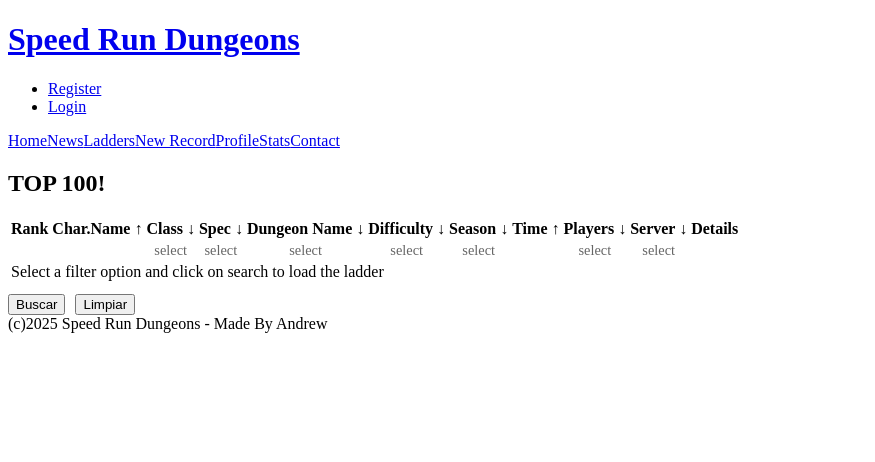
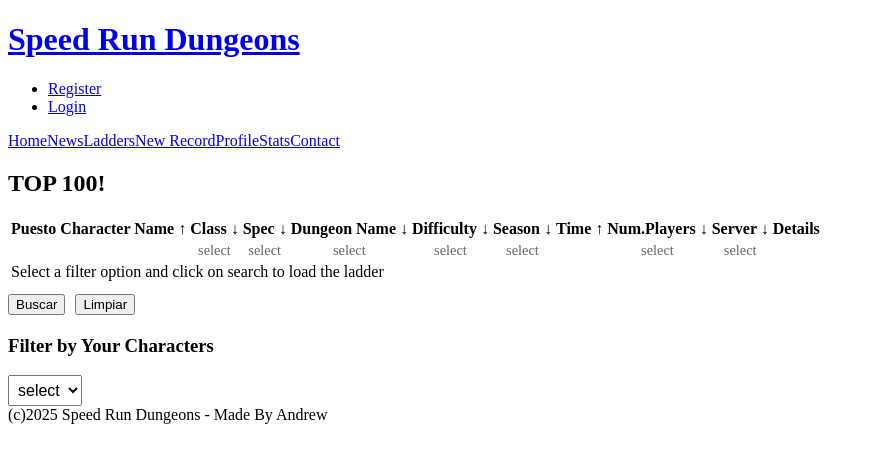
Before and after one commit to andriusmw/MMORanking-Front, a React (Create React App) app: page /ladders in a window 1280 px wide. Shown: the top 462 px of the page, without its empty margins (0-875 px from the left). Built offline with nearby package versions, Linux system fonts and the light colour scheme.

Commit message:
getting place from ladder

```diff
--- /dev/null
+++ b/src/components/CharacterRankFilter.js
@@ -0,0 +1,110 @@
+import { useState, useEffect, useRef, useContext } from "react";
+import { AuthContext } from "../context/AuthContext"; // Ajusta la ruta según tu estructura
+
+// Componente hijo que filtra y muestra el rank de un personaje del usuario en los resultados de LadderRecordList
+const CharacterRankFilter = ({ ladderRecords }) => {
+    console.log("ladderRecords", ladderRecords)
+
+  // Obtiene el usuario logueado desde el AuthContext
+  const { user } = useContext(AuthContext);
+
+  // Estado para el personaje seleccionado por el usuario (almacena el name para el value)
+  const [selectedCharacter, setSelectedCharacter] = useState("select");
+
+  // Estado para almacenar el resultado encontrado (si existe)
+  const [characterResult, setCharacterResult] = useState(null);
+
+  // Referencia para el desplegable del filtro
+  const characterSelectRef = useRef(null);
+
+  // Lista de personajes del usuario logueado (extraída del AuthContext)
+  const userCharacters = user?.characters || [];
+
+  // Opciones del filtro de personajes, empezando con "select"
+  const characterOptions = [
+    { id: "select", name: "select", class1: "", server: "" }, // Opción inicial
+    ...userCharacters.map(char => ({
+      id: char.id,
+      name: char.name,
+      class1: char.class1,
+      server: char.server
+    }))
+  ];
+
+  // Maneja el clic fuera del desplegable para cerrarlo
+  useEffect(() => {
+    const handleClickOutside = (event) => {
+      if (characterSelectRef.current && !characterSelectRef.current.contains(event.target)) {
+        setSelectedCharacter("select"); // Cierra el desplegable y restablece al valor inicial
+      }
+    };
+    document.addEventListener("mousedown", handleClickOutside);
+    return () => document.removeEventListener("mousedown", handleClickOutside);
+  }, []);
+
+  // Maneja el cambio en la selección del personaje
+  const handleCharacterChange = (e) => {
+    const value = e.target.value;
+    setSelectedCharacter(value);
+
+    if (value !== "select") {
+      // Encuentra el personaje seleccionado en userCharacters para obtener su servidor
+      const selectedChar = userCharacters.find(char => char.name === value);
+      if (selectedChar) {
+        // Busca en ladderRecords usando nombre y servidor
+        const foundCharacter = ladderRecords.find(record =>
+          record.character_name === selectedChar.name && record.server === selectedChar.server
+        );
+        if (foundCharacter) {
+          // Calcula el puesto/rank basado en el índice en ladderRecords
+          const rank = ladderRecords.findIndex(record =>
+            record.character_name === selectedChar.name && record.server === selectedChar.server
+          ) + 1;
+          setCharacterResult({ ...foundCharacter, rank });
+        } else {
+          setCharacterResult(null); // No se encontró el personaje
+        }
+      }
+    } else {
+      setCharacterResult(null); // Restablece si se selecciona "select"
+    }
+  };
+
+  return (
+    <div style={{ marginTop: "20px" }}>
+      <h3>Filter by Your Characters</h3>
+      <div>
+        <select
+          ref={characterSelectRef}
+          value={selectedCharacter}
+          onChange={handleCharacterChange}
+          style={{ padding: "5px", fontSize: "1em" }}
+        >
+          {characterOptions.map(option => (
+            <option key={option.id} value={option.name}>
+              {option.name === "select" ? "select" : `${option.name} (${option.class1} - ${option.server})`}
+            </option>
+          ))}
+        </select>
+      </div>
+      {characterResult ? (
+        <div style={{ marginTop: "10px" }}>
+          <p><strong>Rank:</strong> {characterResult.rank}</p>
+          <p><strong>Character Name:</strong> {characterResult.character_name}</p>
+          <p><strong>Class:</strong> {characterResult.class1}</p>
+          <p><strong>Spec:</strong> {characterResult.class2}</p>
+          <p><strong>Dungeon Name:</strong> {characterResult.dungeon_name}</p>
+          <p><strong>Difficulty:</strong> {characterResult.difficulty}</p>
+          <p><strong>Season:</strong> {characterResult.season}</p>
+          <p><strong>Time:</strong> {characterResult.time}</p>
+          <p><strong>Num. Players:</strong> {characterResult.num_players}</p>
+          <p><strong>Server:</strong> {characterResult.server}</p>
+        </div>
+      ) : selectedCharacter !== "select" ? (
+        <p style={{ marginTop: "10px" }}>This character was not found in the ladder results.</p>
+      ) : null}
+    </div>
+  );
+};
+
+export default CharacterRankFilter;
--- a/src/components/LadderRecordsList.js
+++ b/src/components/LadderRecordsList.js
@@ -1,18 +1,19 @@
 import { useState, useEffect, useRef } from "react";
 import { Link } from "react-router-dom";
 import useLadderRecords from "../hooks/useLadderRecords";
+import CharacterRankFilter from "./CharacterRankFilter"; // Ajusta la ruta según tu estructura
 
 // Componente que muestra una lista paginada de registros con filtros seleccionables
 export const LadderRecordList = ({ ladderRecords: initialRecords = [] }) => {
   // Estado para almacenar los filtros seleccionados por el usuario
   const [filters, setFilters] = useState({
-    dungeon_name: null,       // Filtro obligatorio, inicia sin valor seleccionado
-    difficulty: null,         // Filtro obligatorio, inicia sin valor seleccionado
-    season: null,             // Filtro obligatorio, inicia sin valor seleccionado
-    num_players: "select",    // Filtro opcional, inicia en "select" (sin filtro aplicado)
-    class1: "select",         // Filtro opcional, inicia en "select" (sin filtro aplicado)
-    class2: "select",         // Filtro opcional, inicia en "select" (sin filtro aplicado)
-    server: "",               // Filtro opcional, inicia vacío (equivalente a "todos")
+    dungeon_name: null,
+    difficulty: null,
+    season: null,
+    num_players: "select",
+    class1: "select",
+    class2: "select",
+    server: "",
   });
 
   // Estado para controlar qué desplegable/input está abierto
@@ -31,7 +32,7 @@ export const LadderRecordList = ({ ladderRecords: initialRecords = [] }) => {
   const [currentPage, setCurrentPage] = useState(1);
 
   // Constante que define cuántos registros se muestran por página
-  const recordsPerPage = 50;
+  const recordsPerPage = 10;
 
   // Hook personalizado para obtener registros del backend cuando appliedFilters cambia
   const { ladderRecords: fetchedRecords, loading, error } = useLadderRecords(appliedFilters);
@@ -166,14 +167,14 @@ export const LadderRecordList = ({ ladderRecords: initialRecords = [] }) => {
 
   // Mapeo de nombres de columnas a etiquetas visibles en la tabla
   const columnMap = {
-    character_name: "Char.Name",
+    character_name: "Character Name",
     class1: "Class",
     class2: "Spec",
     dungeon_name: "Dungeon Name",
     difficulty: "Difficulty",
     season: "Season",
     time: "Time",
-    num_players: "Players",
+    num_players: "Num.Players",
     server: "Server",
   };
 
@@ -185,7 +186,7 @@ export const LadderRecordList = ({ ladderRecords: initialRecords = [] }) => {
     <div>
       <table>
         <thead>
-          <tr><th>Rank</th>{Object.keys(columnMap).map((column) => (
+          <tr><th>Puesto</th>{Object.keys(columnMap).map((column) => (
               <th
                 key={column}
                 onClick={() => (filterOptions[column] || column === "server") && handleHeaderClick(column)}
@@ -271,7 +272,7 @@ export const LadderRecordList = ({ ladderRecords: initialRecords = [] }) => {
       </table>
       {recordsToDisplay.length > 0 && (
         <div style={{ marginTop: "10px" }}>
-          <p>Total of results: {recordsToDisplay.length}</p>
+          <p>Total de resultados: {recordsToDisplay.length}</p>
           <div>
             <button
               onClick={() => handlePageChange(currentPage - 1)}
@@ -299,6 +300,8 @@ export const LadderRecordList = ({ ladderRecords: initialRecords = [] }) => {
           Limpiar
         </button>
       </div>
+      {/* Añade el componente hijo, pasando los resultados de la búsqueda */}
+      <CharacterRankFilter ladderRecords={recordsToDisplay} />
     </div>
   );
 };
```
